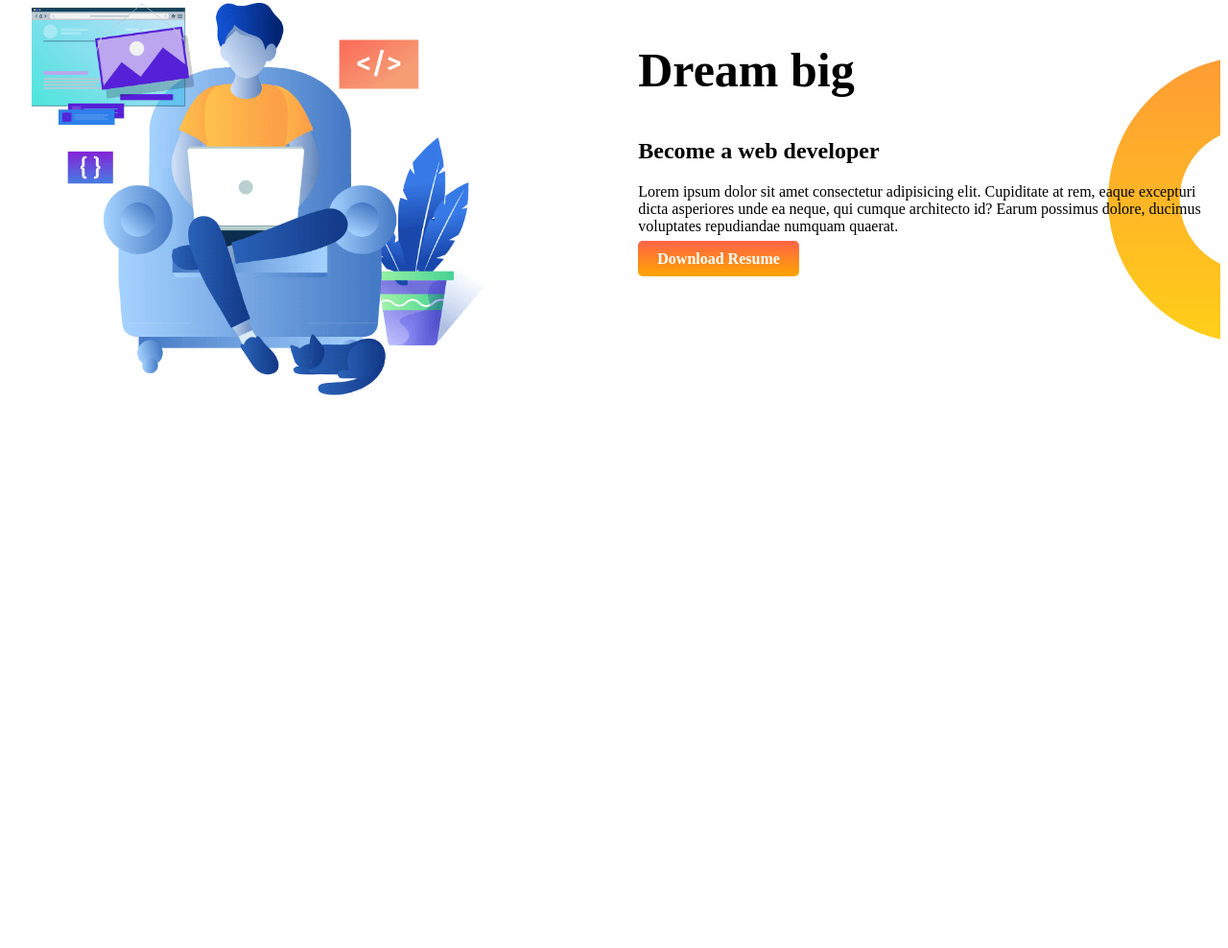
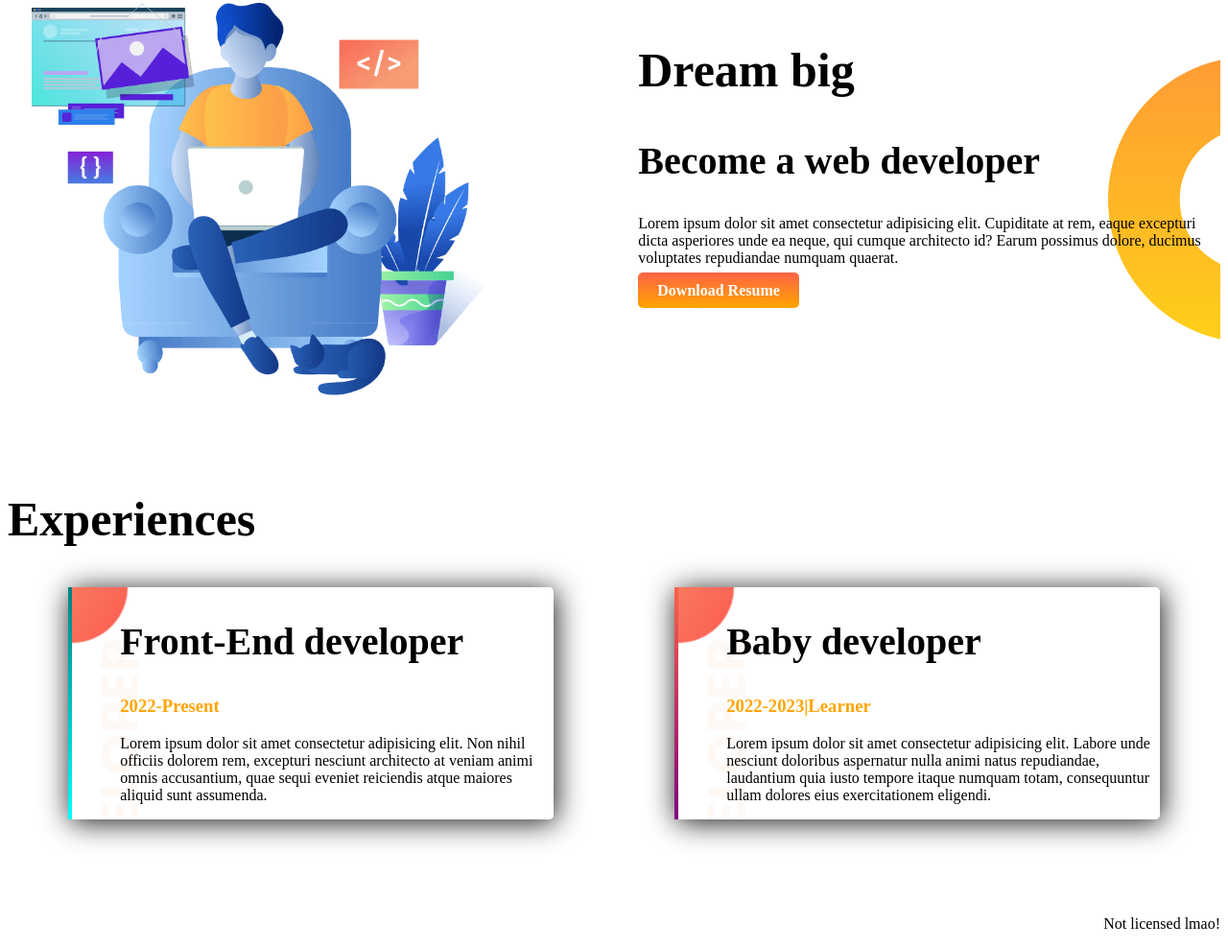
Before and after one commit to ras1k/my-portfolio, a plain HTML site: page index.html in a window 1280 px wide. Shown: the part 587-1575 px from the top of the page at 96% size. Before the commit the page ends 1099 px from the top, so only its background shows below. Drawn offline with Linux system fonts and the light colour scheme.

Commit message:
footer added

```diff
--- a/index.html
+++ b/index.html
@@ -5,9 +5,10 @@
     <meta name="viewport" content="width=device-width, initial-scale=1.0">
     <title>Rasiks Portfolio</title>
     <link rel="stylesheet" href="style.css">
+    <link rel="shortcut icon" href="images/rasik logo.png" type="image/x-icon">
 </head>
 <body>
-    <section class="top-banner">
+    <section class="top-banner flexible-container">
         <div class="half-width">
             <h1>Welcome</h1>
             <h1>To <span class="name">Rasik's</span> Portfolio!</h1>
@@ -20,7 +21,7 @@
         </div>
     </section>
 
-    <section class="dream-big">
+    <section class="dream-big flexible-container">
         <div class="half-width">
             <img src="images/logo.png" alt="">
         </div>
@@ -32,5 +33,26 @@
         </div>
     </section>
 
+    <section class="experience area">
+        <h1>Experiences</h1>
+        <div class="flexible-container">
+            <div id="front-end" class="experience-item">
+                <h2>
+                    Front-End developer
+                </h2>
+                <h3 class="name">2022-Present</h3>
+                <p>Lorem ipsum dolor sit amet consectetur adipisicing elit. Non nihil officiis dolorem rem, excepturi nesciunt architecto at veniam animi omnis accusantium, quae sequi eveniet reiciendis atque maiores aliquid sunt assumenda.</p>
+            </div>
+            <div id="web-dev" class="experience-item">
+                <h2>Baby developer</h2>
+                <h3 class="name">2022-2023|Learner</h3>
+                <p>Lorem ipsum dolor sit amet consectetur adipisicing elit. Labore unde nesciunt doloribus aspernatur nulla animi natus repudiandae, laudantium quia iusto tempore itaque numquam totam, consequuntur ullam dolores eius exercitationem eligendi.</p>
+            </div>
+        </div>
+    </section>
+    <footer>
+        <p>Not licensed lmao!</p>
+    </footer>
+
 </body>
 </html>
--- a/style.css
+++ b/style.css
@@ -1,10 +1,13 @@
 h1{
     font-size: 50px;
+}
+h2{
+    font-size: 40px;
 }
 .name{
     color: orange;
 }
-section{
+.flexible-container{
     display: flex;
     margin-bottom: 100px;
 }
@@ -32,3 +35,27 @@ section{
     background-repeat: no-repeat;
     background-position: right;
 }
+.experience-item{
+    box-shadow: 2px 3px 30px rgb(26, 24, 24);
+    width: 45%;
+    margin-left: 5%;
+    margin-right: 5%;
+    padding-left: 50px;
+    background-image: url(images/top-banner.png);
+    background-repeat: no-repeat;
+    border-radius: 5px;
+
+}
+#web-dev{
+    border-left: 4px solid;
+    border-image: linear-gradient(tomato, purple);
+    border-image-slice: 1;
+}
+#front-end{
+    border-left: 4px solid;
+    border-image: linear-gradient(teal, cyan);
+    border-image-slice: 1;
+}
+footer p {
+    text-align: end;
+}
```
